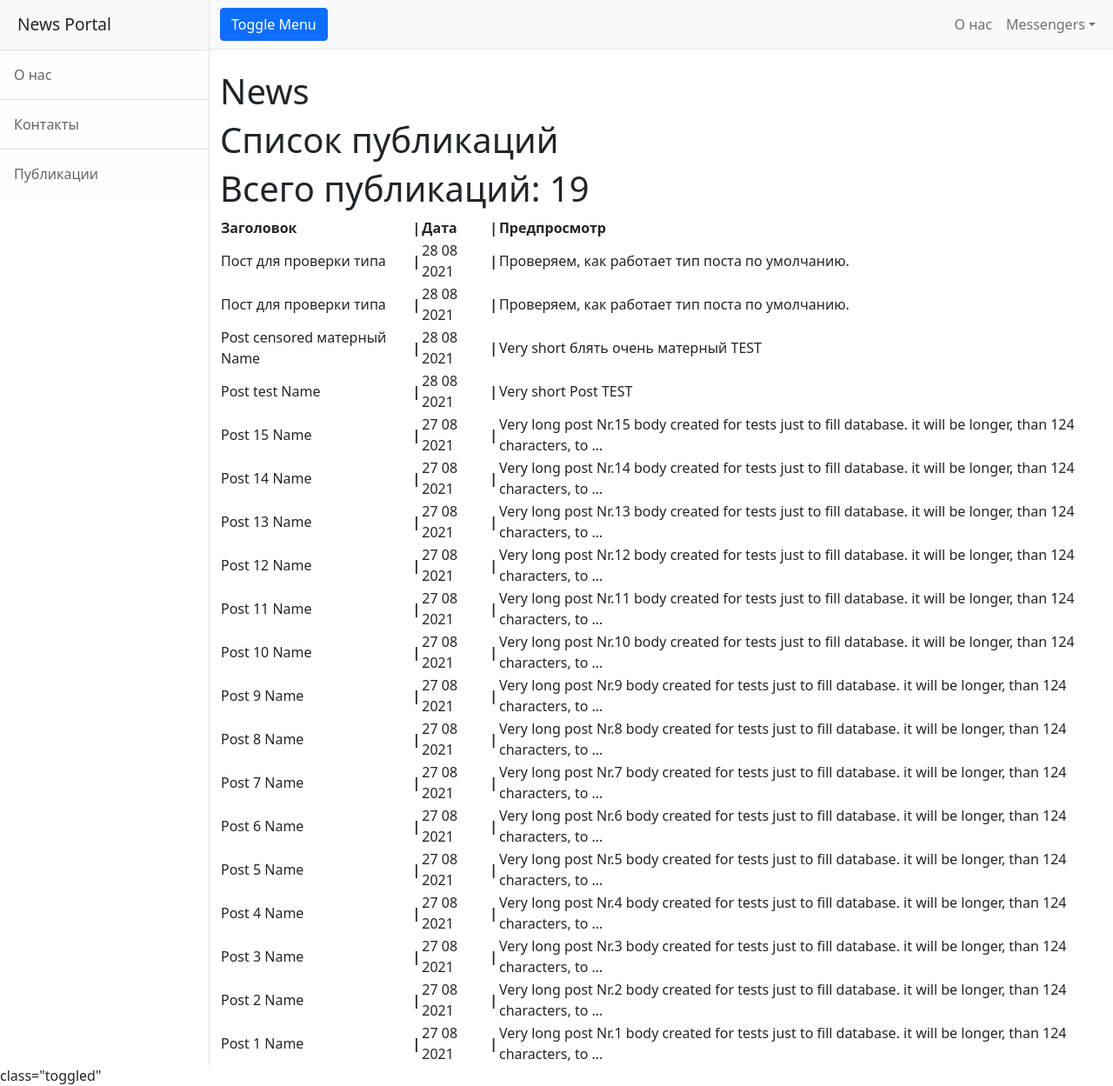
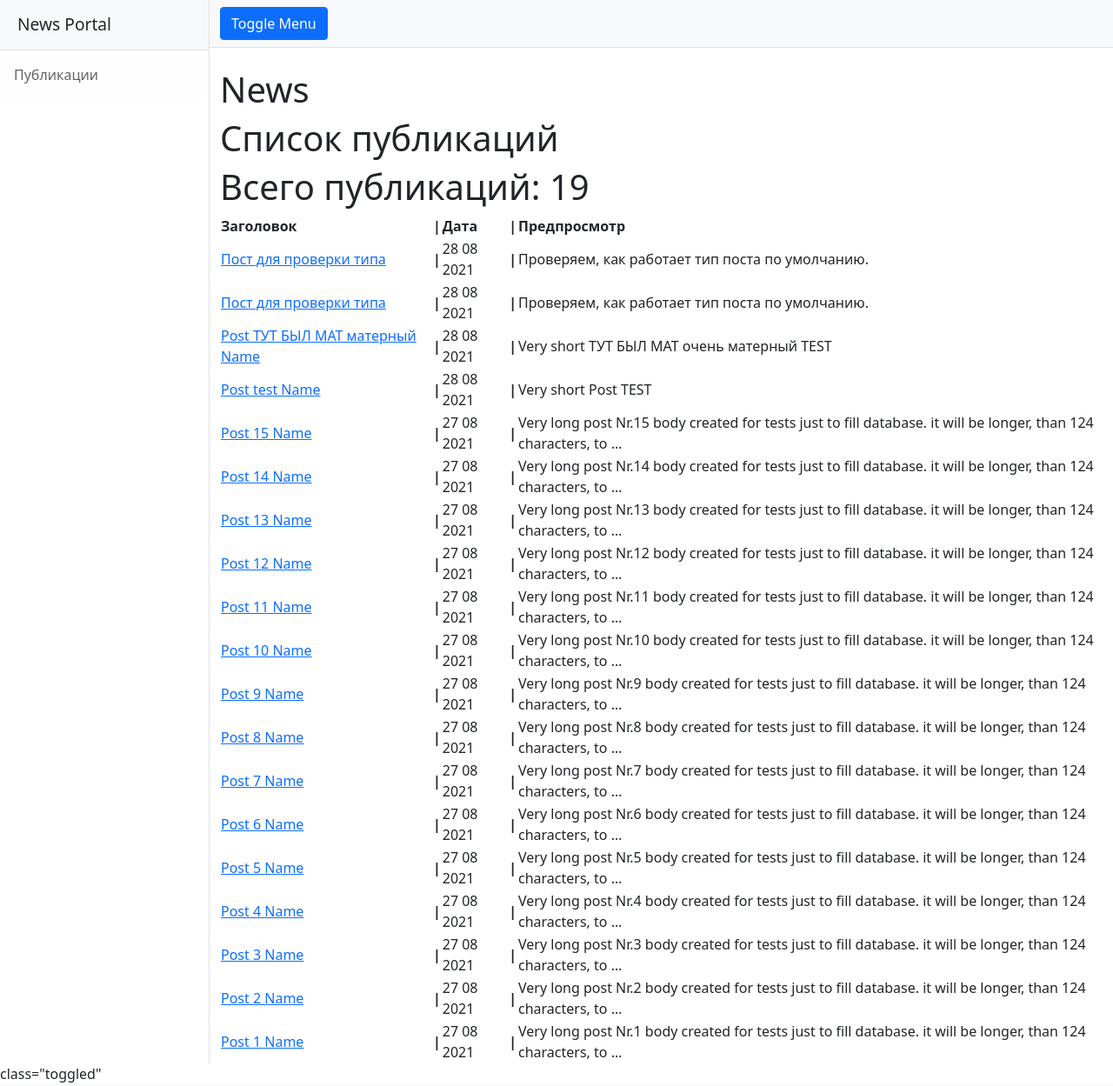
Before and after one commit to nw371/NP3, a Django app: page /news/ in a window 1280 px wide. Shown: the whole page at 87% size. Run offline with Django 3.2, Linux system fonts and the light colour scheme; data comes from the database, SQL or seed files in the repository; some libraries are stand-ins or nearby versions.

Commit message:
небольшие правки кликабельные посты в списке публикаций

```diff
--- a/NewsPortal/NewsPortal/urls.py
+++ b/NewsPortal/NewsPortal/urls.py
@@ -20,5 +20,4 @@ urlpatterns = [
     path('admin/', admin.site.urls),
     path('pages/', include('django.contrib.flatpages.urls')),
     path('news/', include('news.urls')),
-    path('post/', include('news.urls')),
 ]
--- a/NewsPortal/news/templatetags/my_filters.py
+++ b/NewsPortal/news/templatetags/my_filters.py
@@ -11,7 +11,6 @@ def censor(value):  # первый аргумент здесь это то зн
 
     for idx, i in enumerate(cens_filt):
 
-        text_to_check = text_to_check.replace(i,'censored')
-
+        text_to_check = text_to_check.replace(i,'ТУТ БЫЛ МАТ')
 
     return text_to_check
--- a/NewsPortal/templates/flatpages/default.html
+++ b/NewsPortal/templates/flatpages/default.html
@@ -19,8 +19,6 @@
             <div class="border-end bg-white" id="sidebar-wrapper">
                 <div class="sidebar-heading border-bottom bg-light">News Portal</div>
                 <div class="list-group list-group-flush">
-                    <a class="list-group-item list-group-item-action list-group-item-light p-3" href="/about/">О нас</a>
-                    <a class="list-group-item list-group-item-action list-group-item-light p-3" href="/contacts/">Контакты</a>
                     <a class="list-group-item list-group-item-action list-group-item-light p-3" href="/news/">Публикации</a>
                 </div>
             </div>
@@ -33,9 +31,9 @@
                         <button class="navbar-toggler" type="button" data-bs-toggle="collapse" data-bs-target="#navbarSupportedContent" aria-controls="navbarSupportedContent" aria-expanded="false" aria-label="Toggle navigation"><span class="navbar-toggler-icon"></span></button>
                         <div class="collapse navbar-collapse" id="navbarSupportedContent">
                             <ul class="navbar-nav ms-auto mt-2 mt-lg-0">
-                                <li class="nav-item active"><a class="nav-link" href="/about/">О нас</a></li>
+                                <li class="nav-item active"><a class="nav-link" href="/about/"></a></li>
                                 <li class="nav-item dropdown">
-                                    <a class="nav-link dropdown-toggle" id="navbarDropdown" href="#" role="button" data-bs-toggle="dropdown" aria-haspopup="true" aria-expanded="false">Messengers</a>
+<!--                                    <a class="nav-link dropdown-toggle" id="navbarDropdown" href="#" role="button" data-bs-toggle="dropdown" aria-haspopup="true" aria-expanded="false"></a>-->
                                     <div class="dropdown-menu dropdown-menu-end" aria-labelledby="navbarDropdown">
                                         <a class="dropdown-item" target="_blank" href="https://telegram.org/">Telegram</a>
                                         <div class="dropdown-divider"></div>
--- a/NewsPortal/templates/news.html
+++ b/NewsPortal/templates/news.html
@@ -31,7 +31,7 @@ News
         {% for post in news %}
             <tr>
                 <td>
-                    {{ post.postName|censor }}
+                   <a href="/news/{{post.id}}">{{ post.postName|censor }} </a>
                 </td>
                 <td>
                      <b> | </b>
@@ -43,7 +43,7 @@ News
                     <b> | </b>
                 </td>
                 <td>
-                    {{post.postBody|truncatewords:20}}
+                    {{post.postBody|truncatewords:20|censor}}
                 </td>
             </tr>
         {% endfor %}
--- a/NewsPortal/templates/post.html
+++ b/NewsPortal/templates/post.html
@@ -4,6 +4,8 @@
 <!-- Название у нас будет proudcts -->
 {% block title %}
 {{ post.postName|censor }}
+<br>
+<br>
 <br>
 Дата: {{ post.postDate|date:'d m Y' }}
 Время: {{ post.postDate|date:'H:m'}}
@@ -24,6 +26,8 @@
 
 <!-- В контенте на странице мы выводим сам товар, ID которого было передано в адрес -->
 {% block content %}
+<br>
+<br>
 <h1>{{ post.postBody|censor}}</h1>
 <br>
 <br>
```
Also changed, not shown: NewsPortal/templates/flatpages/contact_page.html (deleted, +0 -8 lines), NewsPortal/news/admin.py (line endings or trailing spaces).
